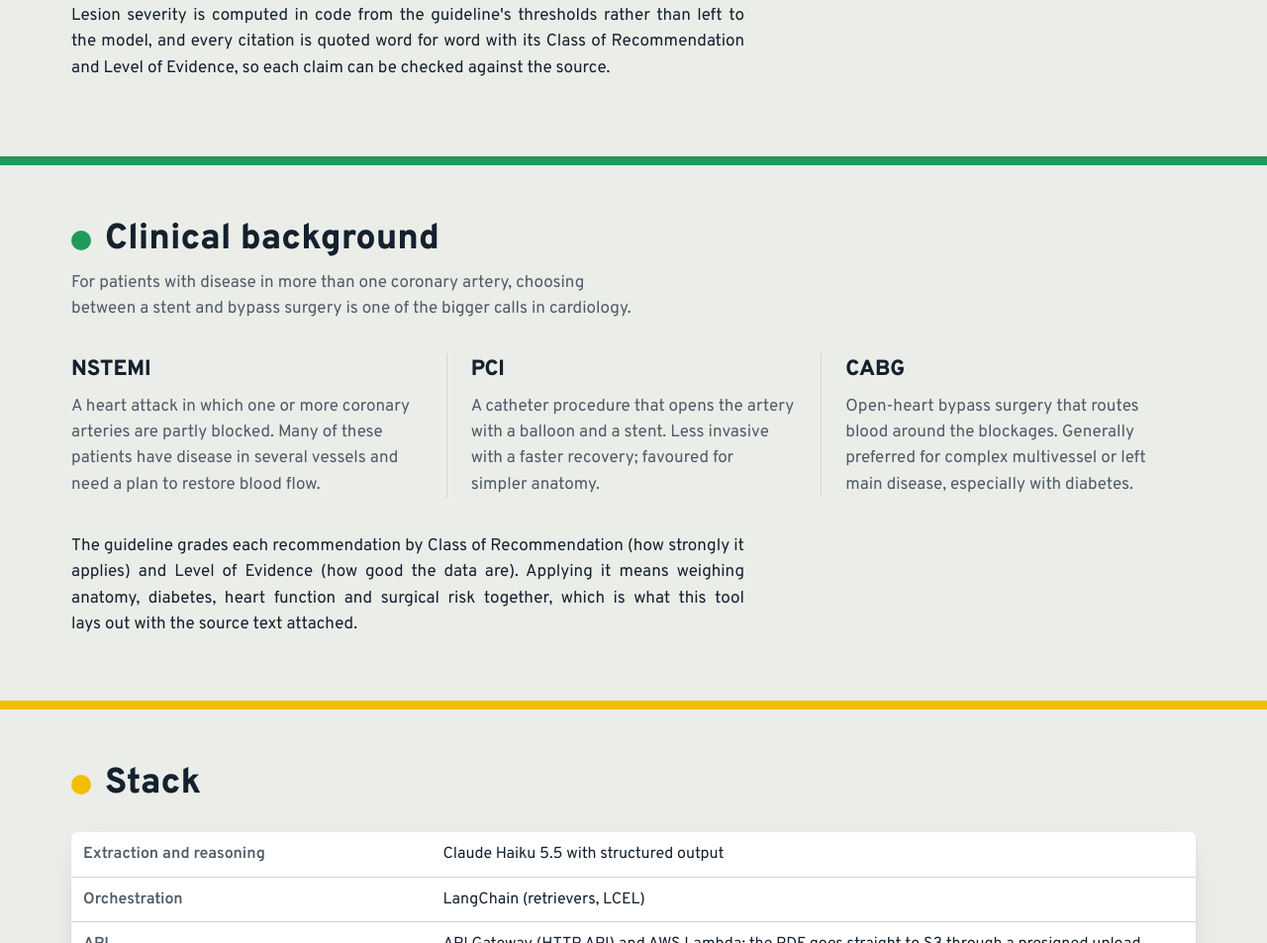
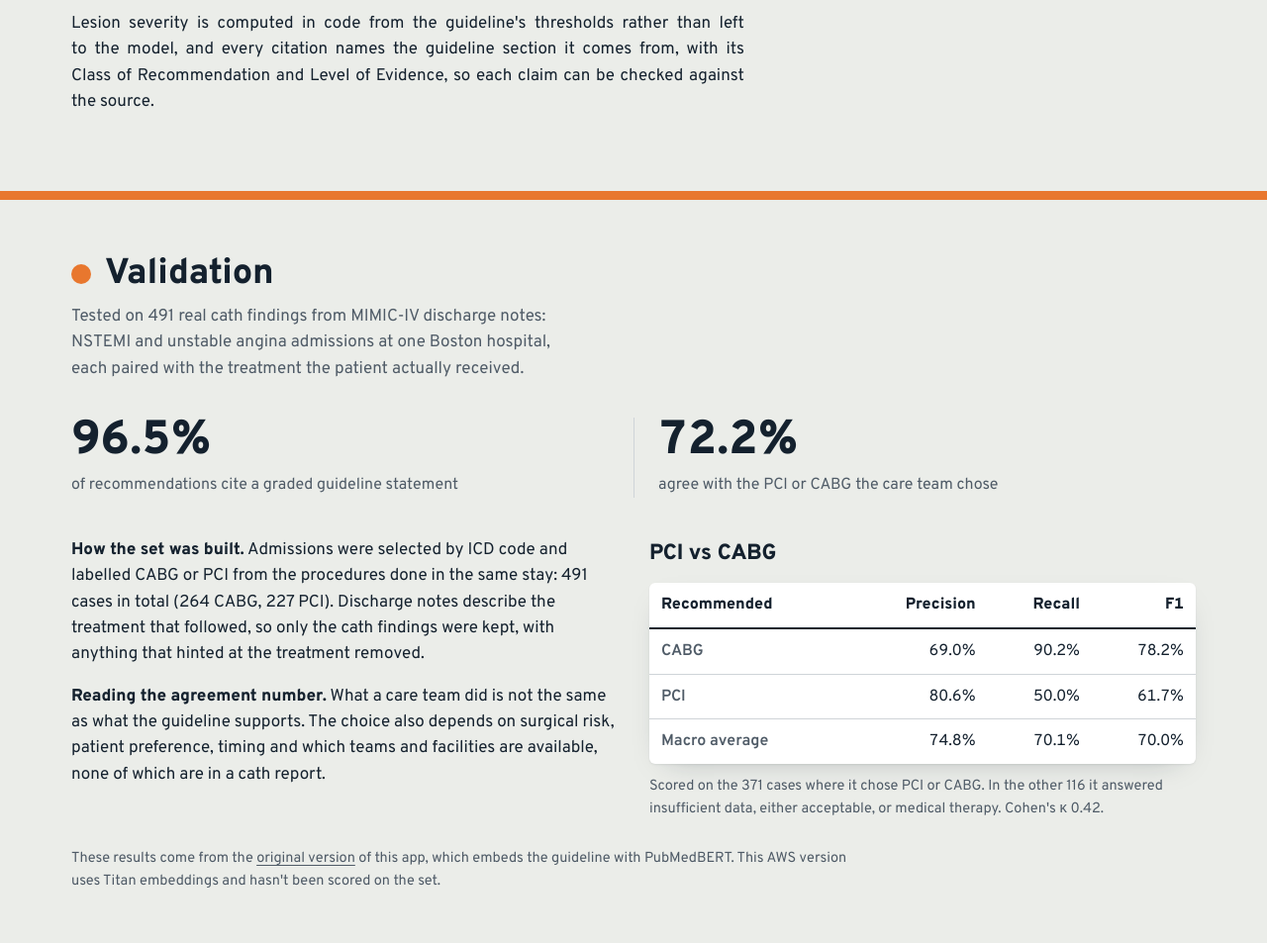
Before and after one commit to sharduldhande/decision-support, a plain HTML site: page site/index.html in a window 1280 px wide. Shown: the part 1847-2800 px from the top of the page at 99% size. Drawn offline with Linux system fonts and the light colour scheme.

Commit message:
Add the validation section from the VPS site

```diff
--- a/site/index.html
+++ b/site/index.html
@@ -14,7 +14,7 @@
 :root{
   --sign:#0d3b6e; --sign-deep:#0a2f58; --on-sign:#ffffff; --on-sign-soft:#c9dbef;
   --floor:#ebede9; --panel:#ffffff; --ink:#14212e; --soft:#4f5b67; --rule:#cfd4d8; --well:#f3f4f2;
-  --red:#d7262e; --blue:#2f7fd6; --yellow:#f2bf00; --green:#1f9a5a; --purple:#7f4fc9;
+  --red:#d7262e; --blue:#2f7fd6; --yellow:#f2bf00; --green:#1f9a5a; --purple:#7f4fc9; --orange:#e8772e;
   --focus:#14212e;
 }
 @media (prefers-color-scheme: dark){
@@ -57,13 +57,14 @@ h1 span{display:block;white-space:nowrap}
 .dir svg{width:26px;height:26px;transition:transform .2s cubic-bezier(.16,1,.3,1)}
 
 /* floor lines */
-.lines{display:grid;grid-template-rows:repeat(5,clamp(4px,.8svh,7px))}
+.lines{display:grid;grid-template-rows:repeat(6,clamp(4px,.8svh,7px))}
 .lines span{transform-origin:left;animation:draw .9s cubic-bezier(.16,1,.3,1) both}
 .lines span:nth-child(1){background:var(--red)}
-.lines span:nth-child(2){background:var(--purple);margin-right:24%;animation-delay:.08s}
-.lines span:nth-child(3){background:var(--blue);margin-right:50%;animation-delay:.16s}
-.lines span:nth-child(4){background:var(--green);margin-right:72%;animation-delay:.24s}
-.lines span:nth-child(5){background:var(--yellow);margin-right:86%;animation-delay:.32s}
+.lines span:nth-child(2){background:var(--purple);margin-right:20%;animation-delay:.06s}
+.lines span:nth-child(3){background:var(--blue);margin-right:40%;animation-delay:.12s}
+.lines span:nth-child(4){background:var(--orange);margin-right:58%;animation-delay:.18s}
+.lines span:nth-child(5){background:var(--green);margin-right:74%;animation-delay:.24s}
+.lines span:nth-child(6){background:var(--yellow);margin-right:86%;animation-delay:.30s}
 @keyframes draw{from{transform:scaleX(0)}}
 
 /* sections: each one is where its line arrives */
@@ -76,7 +77,7 @@ section{scroll-margin-top:12px;padding:56px 0 64px}
 .first>.sign>.wrap{width:100%}
 .first>.sign>.hero{flex:1;align-content:center}
 main>section{border-top:9px solid var(--line)}
-#try{--line:var(--red)} #how{--line:var(--blue)} #stack{--line:var(--yellow)} #background{--line:var(--green)} #architecture{--line:var(--purple)}
+#try{--line:var(--red)} #how{--line:var(--blue)} #stack{--line:var(--yellow)} #background{--line:var(--green)} #architecture{--line:var(--purple)} #validation{--line:var(--orange)}
 h2{display:flex;align-items:center;gap:14px;font-weight:800;font-size:36px;line-height:1.1;margin:0 0 10px}
 h2::before{content:"";flex:none;width:20px;height:20px;border-radius:50%;background:var(--line)}
 .intro{color:var(--soft);margin:0;max-width:40em}
@@ -167,6 +168,25 @@ th{font-weight:600;color:var(--soft);width:34%}
 .trust{margin-top:44px;max-width:40em}
 .trust p{margin:0 0 12px}
 
+/* validation */
+.figures{display:grid;grid-template-columns:repeat(2,1fr);gap:0;margin:36px 0 0}
+.figures div{padding:0 24px}
+.figures div:first-child{padding-left:0}
+.figures div+div{border-left:1px solid var(--rule)}
+.figures b{display:block;font-weight:800;font-size:clamp(36px,4vw,48px);line-height:1;font-variant-numeric:tabular-nums}
+.figures span{display:block;margin-top:8px;color:var(--soft);font-size:16px}
+.results{display:grid;grid-template-columns:1fr 1fr;gap:32px;margin-top:40px;align-items:start}
+.results>div{min-width:0}
+.results h3{font-weight:800;font-size:22px;margin:0 0 12px}
+.results table{font-variant-numeric:tabular-nums}
+.results th{width:auto}
+.results td.n{text-align:right;white-space:nowrap}
+.results thead th{color:var(--ink);font-weight:800;border-top:0;border-bottom:2px solid var(--ink)}
+.results thead th.n{text-align:right}
+.method p{margin:0 0 16px}
+.method p:last-child{margin:0}
+.tested{margin-top:28px;max-width:56em}
+
 /* stack */
 .stack{margin-top:28px}
 .stack th{width:32%}
@@ -221,11 +241,12 @@ footer a:hover{text-decoration:underline}
   .route{grid-template-columns:1fr;gap:28px;margin-top:28px}
   .route::before{left:11px;right:auto;top:0;bottom:0;width:9px;height:auto}
   .route li{padding:0 0 0 52px}
-  .factors,.terms{grid-template-columns:1fr}
-  .factors>div,.terms div{padding:16px 0 0}
-  .factors>div:first-child,.terms div:first-child{padding-top:0}
-  .factors>div+div,.terms div+div{border-left:0;border-top:1px solid var(--rule);margin-top:16px}
+  .factors,.terms,.figures,.results{grid-template-columns:1fr}
+  .factors>div,.terms div,.figures div{padding:16px 0 0}
+  .factors>div:first-child,.terms div:first-child,.figures div:first-child{padding-top:0}
+  .factors>div+div,.terms div+div,.figures div+div{border-left:0;border-top:1px solid var(--rule);margin-top:16px}
   th{width:40%}
+  .results th,.results td{padding:10px 8px}
 }
 @media (prefers-reduced-motion: reduce){
   html{scroll-behavior:auto}
@@ -252,12 +273,13 @@ footer a:hover{text-decoration:underline}
       <a href="#try"><span class="sw" style="background:var(--red)"></span><span>Try it<small>Run the sample report or upload your own</small></span><svg viewBox="0 0 24 24" fill="none" stroke="currentColor" stroke-width="3" aria-hidden="true"><path d="M12 4v15M5 12l7 7 7-7"/></svg></a>
       <a href="#architecture"><span class="sw" style="background:var(--purple)"></span><span>High-level architecture<small>API Gateway, S3, Lambda, DynamoDB</small></span><svg viewBox="0 0 24 24" fill="none" stroke="currentColor" stroke-width="3" aria-hidden="true"><path d="M12 4v15M5 12l7 7 7-7"/></svg></a>
       <a href="#how"><span class="sw" style="background:var(--blue)"></span><span>How it works<small>Extract, retrieve, recommend</small></span><svg viewBox="0 0 24 24" fill="none" stroke="currentColor" stroke-width="3" aria-hidden="true"><path d="M12 4v15M5 12l7 7 7-7"/></svg></a>
+      <a href="#validation"><span class="sw" style="background:var(--orange)"></span><span>Validation<small>491 real cath reports from MIMIC-IV</small></span><svg viewBox="0 0 24 24" fill="none" stroke="currentColor" stroke-width="3" aria-hidden="true"><path d="M12 4v15M5 12l7 7 7-7"/></svg></a>
       <a href="#background"><span class="sw" style="background:var(--green)"></span><span>Clinical background<small>NSTEMI, PCI and CABG in brief</small></span><svg viewBox="0 0 24 24" fill="none" stroke="currentColor" stroke-width="3" aria-hidden="true"><path d="M12 4v15M5 12l7 7 7-7"/></svg></a>
       <a href="#stack"><span class="sw" style="background:var(--yellow)"></span><span>Stack<small>LangChain, AWS Lambda, Bedrock, ChromaDB</small></span><svg viewBox="0 0 24 24" fill="none" stroke="currentColor" stroke-width="3" aria-hidden="true"><path d="M12 4v15M5 12l7 7 7-7"/></svg></a>
     </nav>
   </div>
 </header>
-<div class="lines" aria-hidden="true"><span></span><span></span><span></span><span></span><span></span></div>
+<div class="lines" aria-hidden="true"><span></span><span></span><span></span><span></span><span></span><span></span></div>
 <section id="try">
   <div class="wrap">
     <div class="two">
@@ -343,8 +365,36 @@ footer a:hover{text-decoration:underline}
       <li><h3>Recommend</h3><p>The model weighs the findings against the retrieved sections and returns a strategy, a confidence level, the factors on each side and verbatim citations.</p></li>
     </ol>
     <div class="trust">
-      <p>Lesion severity is computed in code from the guideline's thresholds rather than left to the&nbsp;model, and every citation is quoted word for word with its Class of Recommendation and Level of Evidence, so each claim can be checked against the source.</p>
+      <p>Lesion severity is computed in code from the guideline's thresholds rather than left to the&nbsp;model, and every citation names the guideline section it comes from, with its Class of Recommendation and Level of Evidence, so each claim can be checked against the source.</p>
     </div>
+  </div>
+</section>
+
+<section id="validation">
+  <div class="wrap">
+    <h2>Validation</h2>
+    <p class="intro">Tested on 491 real cath findings from MIMIC-IV discharge notes: NSTEMI and unstable angina admissions at one Boston hospital, each paired with the treatment the patient actually received.</p>
+    <div class="figures">
+      <div><b>96.5%</b><span>of recommendations cite a graded guideline statement</span></div>
+      <div><b>72.2%</b><span>agree with the PCI or CABG the care team chose</span></div>
+    </div>
+    <div class="results">
+      <div class="method">
+        <p><strong>How the set was built.</strong> Admissions were selected by ICD code and labelled CABG or PCI from the procedures done in the same stay: 491 cases in total (264 CABG, 227 PCI). Discharge notes describe the treatment that followed, so only the cath findings were kept, with anything that hinted at the treatment removed.</p>
+        <p><strong>Reading the agreement number.</strong> What a care team did is not the same as what the guideline supports. The choice also depends on surgical risk, patient preference, timing and which teams and facilities are available, none of which are in a cath report.</p>
+      </div>
+      <div>
+        <h3>PCI vs CABG</h3>
+        <table class="panel">
+          <thead><tr><th>Recommended</th><th class="n">Precision</th><th class="n">Recall</th><th class="n">F1</th></tr></thead>
+          <tr><th>CABG</th><td class="n">69.0%</td><td class="n">90.2%</td><td class="n">78.2%</td></tr>
+          <tr><th>PCI</th><td class="n">80.6%</td><td class="n">50.0%</td><td class="n">61.7%</td></tr>
+          <tr><th>Macro average</th><td class="n">74.8%</td><td class="n">70.1%</td><td class="n">70.0%</td></tr>
+        </table>
+        <p class="fine" style="margin-top:12px">Scored on the 371 cases where it chose PCI or CABG. In the other 116 it answered insufficient data, either acceptable, or medical therapy. Cohen's κ 0.42.</p>
+      </div>
+    </div>
+    <p class="fine tested">These results come from the <a href="https://github.com/sharduldhande/decision-support/tree/main">original version</a> of this app, which embeds the guideline with PubMedBERT. This AWS version uses Titan embeddings and hasn't been scored on the set.</p>
   </div>
 </section>
 
```
